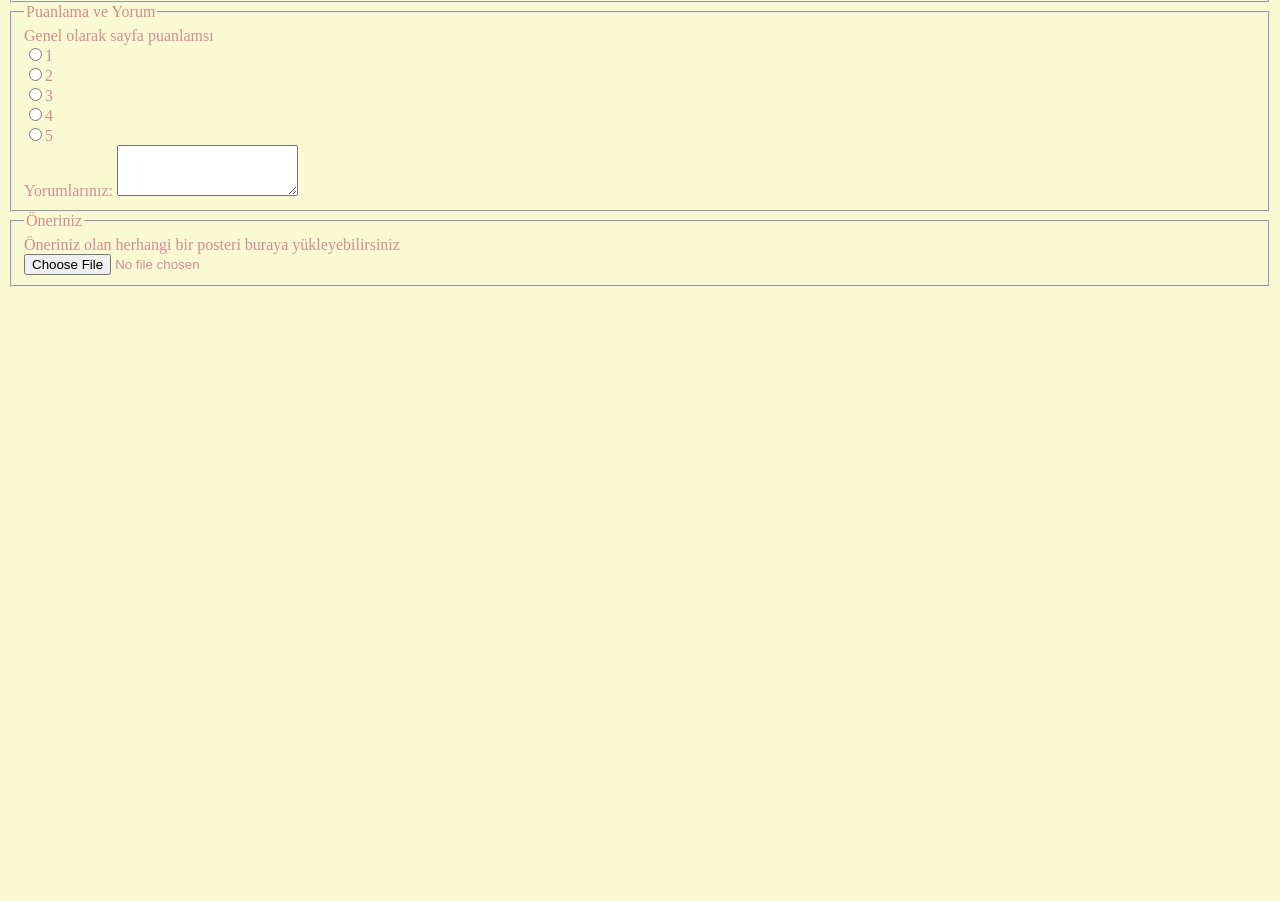
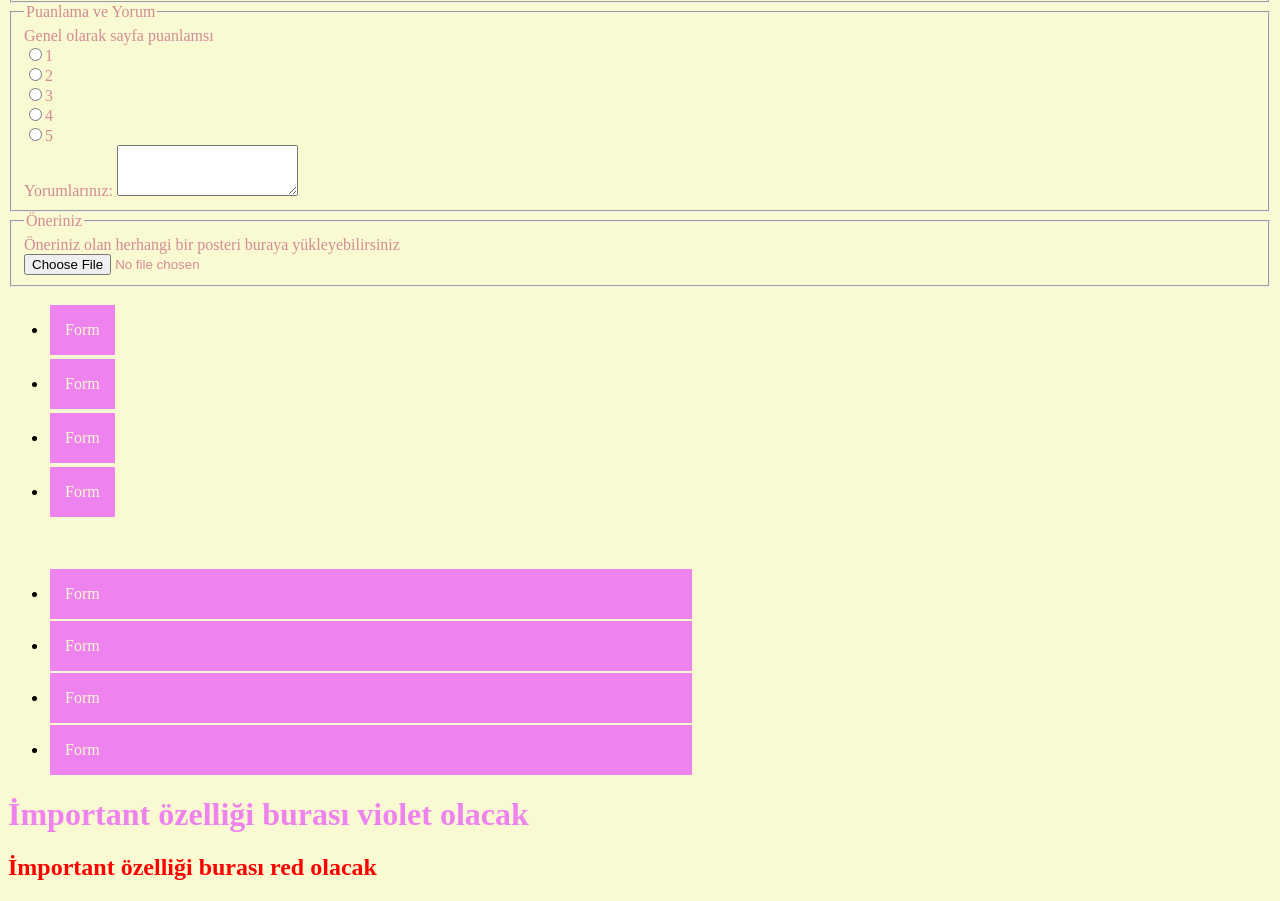
Before and after one commit to aleynazy/yazilim, a plain HTML site: page yazılım8/form.html in a window 1280 px wide. Shown: the part 347-1248 px from the top of the page. Before the commit the page ends 800 px from the top, so only its background shows below. Drawn offline with Linux system fonts and the light colour scheme.

Commit message:
Add files via upload

```diff
--- a/yazılım8/form.html
+++ b/yazılım8/form.html
@@ -4,7 +4,7 @@
         <title>Form Sayfası</title>
         <link rel="stylesheet" href="index.css">
     </head>
-    <body>
+    <body >
         <header>
             <h2 id="h2">Poster Tasarımları </h2>
       <img id="poster1"  src="foto/poster1.jpeg">
@@ -60,6 +60,23 @@
                 <input type="file">
             </fieldset>
         </form>
+
+        <ul class="inline" >
+            <li><a href="file:///Users/aleynazeynepuyan/Documents/yaz%C4%B1l%C4%B1m8/form.html">Form</a></li>
+            <li><a href="file:///Users/aleynazeynepuyan/Documents/yaz%C4%B1l%C4%B1m8/form.html">Form</a></li>
+            <li><a href="file:///Users/aleynazeynepuyan/Documents/yaz%C4%B1l%C4%B1m8/form.html">Form</a></li>
+            <li><a href="file:///Users/aleynazeynepuyan/Documents/yaz%C4%B1l%C4%B1m8/form.html">Form</a></li>
+        </ul>
+        <br>
+        <ul class="block" >
+            <li><a href="file:///Users/aleynazeynepuyan/Documents/yaz%C4%B1l%C4%B1m8/form.html">Form</a></li>
+            <li><a href="file:///Users/aleynazeynepuyan/Documents/yaz%C4%B1l%C4%B1m8/form.html">Form</a></li>
+            <li><a href="file:///Users/aleynazeynepuyan/Documents/yaz%C4%B1l%C4%B1m8/form.html">Form</a></li>
+            <li><a href="file:///Users/aleynazeynepuyan/Documents/yaz%C4%B1l%C4%B1m8/form.html">Form</a></li>
+        </ul>
+
+        <h1>İmportant özelliği burası violet olacak</h1>
+        <h2 id="red" >İmportant özelliği burası red olacak </h2>
     </body>
 
 </html>
--- a/yazılım8/index.css
+++ b/yazılım8/index.css
@@ -1,5 +1,6 @@
 body{
     background-color: lightgoldenrodyellow;
+
 }
 
 header{
@@ -35,6 +36,8 @@ header{
     width: 200px;
     margin: 10px;
     border: 2px solid violet;
+    box-shadow: 0 60px 80px rgba(0, 0, 0, 0.6), 0 45px 26px rgba(0,0,0,0.14);
+
 
 }
 
@@ -43,7 +46,8 @@ header{
     width: 200px;
     margin: 10px;
     border: 2px solid violet;
-}
+    box-shadow: 0 0 0 2px rgba(218,102,123,1), 8px 8px 0 0 rgba(218,102,123,1);
+    }
 
 .p2{
     text-align: center;
@@ -83,3 +87,35 @@ footer{
 .form{
     color: rgb(210, 139, 150);
 }
+#repeat{
+    background-repeat: repeat-y;
+}
+ul.inline.li{
+    display: inline;
+}
+ul.inline li a{
+    display: inline-block;
+    padding: 15px 15px;
+    background-color: violet;
+    color: lightgoldenrodyellow;
+    line-height: 20px;
+    margin: 2px;
+}
+ul.block li a{
+    display: block;
+    padding: 15px 15px;
+    background-color: violet;
+    color: lightgoldenrodyellow;
+    line-height: 20px;
+    margin: 2px;
+    width: 50%;
+}
+
+h1{
+    color: red;
+    color: violet !important;
+}
+#red{
+    color: violet;
+    color: red !important;
+}
```
